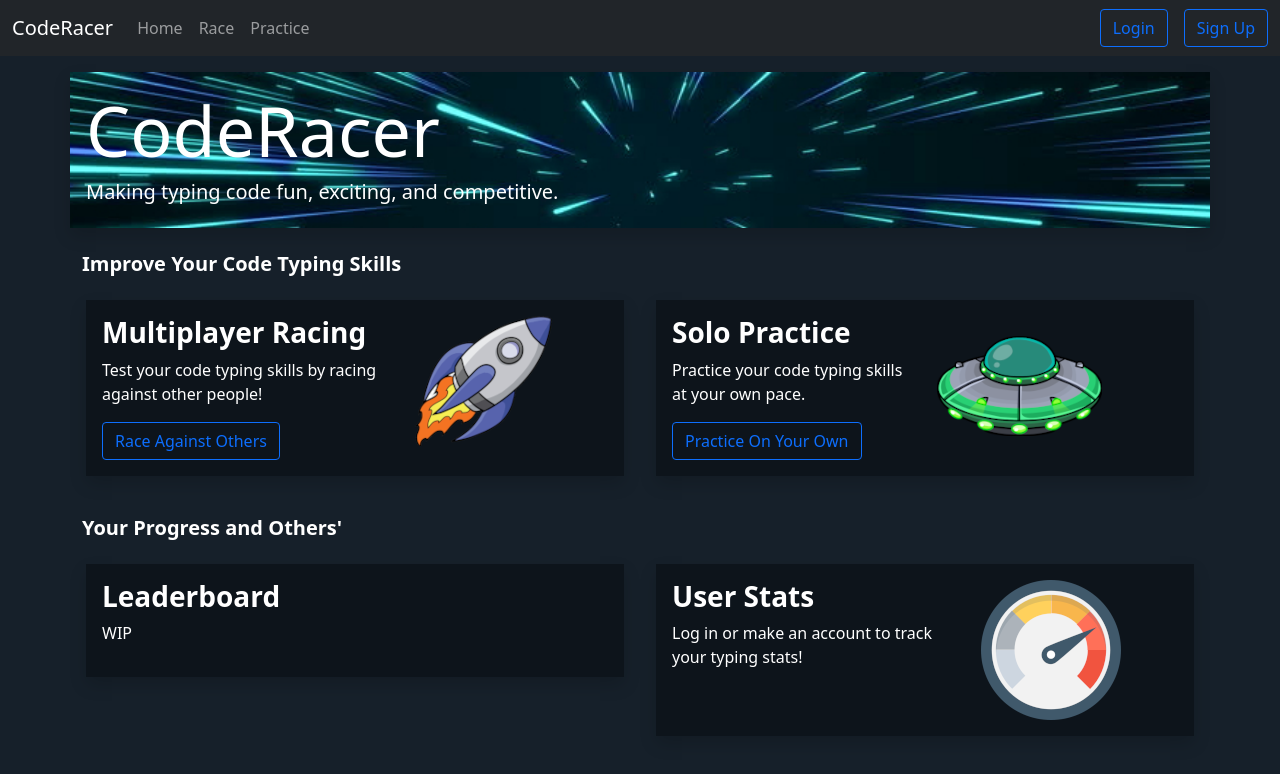
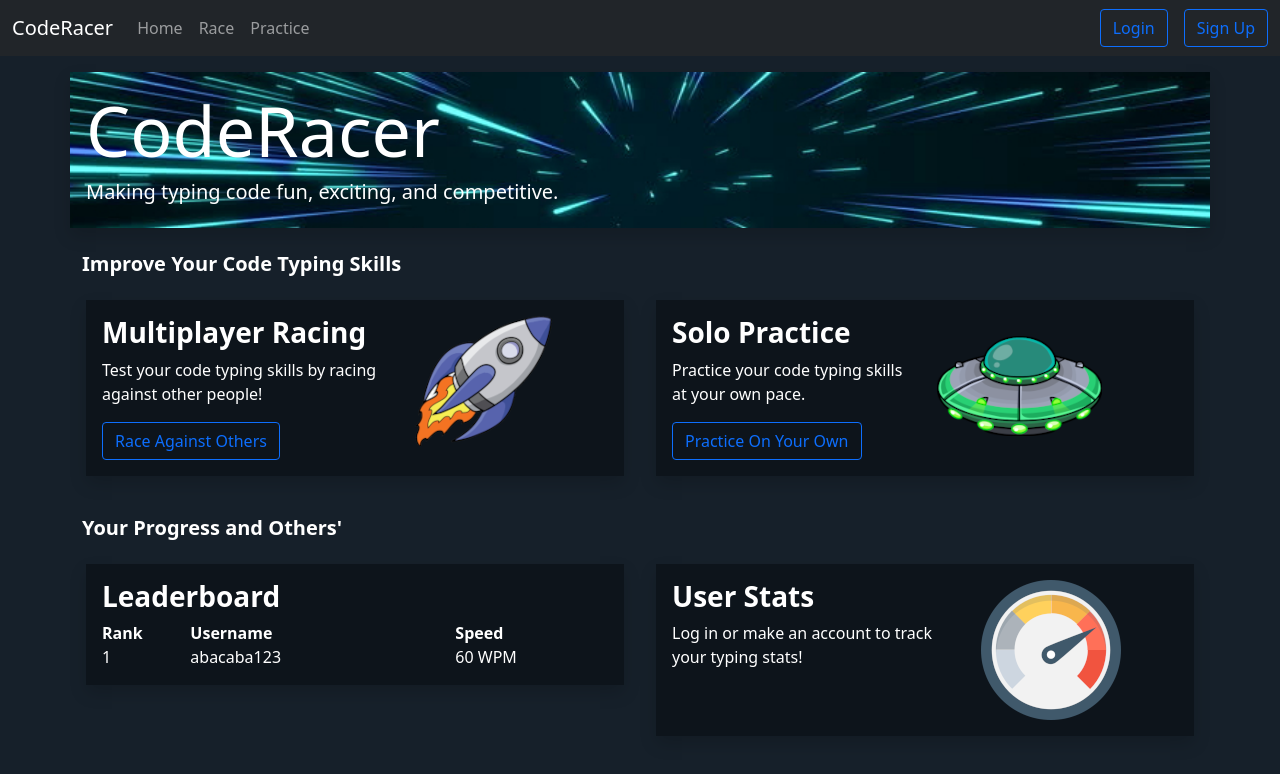
Before and after one commit to Graphcalibur/kfc-orbital-2021, a React (Create React App) app in the folder client/: page / in a window 1280 px wide. Shown: the top 774 px of the page. Built offline with nearby package versions, Linux system fonts and the light colour scheme; no server answers.

Commit message:
Added base for leaderboard

```diff
--- a/client/src/pages/Home/Home.jsx
+++ b/client/src/pages/Home/Home.jsx
@@ -5,12 +5,14 @@ import { Link } from "react-router-dom";
 import spaceship from "./images/spaceship.png";
 import ufo from "./images/ufo.png";
 import lightspeed from "./images/lightspeed.jpg";
+
 import ViewStats from "./components/ViewStats";
+import Leaderboard from "./components/Leaderboard";
 
 class Home extends Component {
   state = {
     user: null,
-    leaderboard: [],
+    leaderboard: [{ name: "abacaba123", speed: 60 }],
   };
 
   componentDidMount() {
@@ -23,6 +25,14 @@ class Home extends Component {
         this.setState({ user: new_curr_user });
       });
   }
+
+  getLeaderboard = () => {
+    const { leaderboard } = this.state;
+
+    if (leaderboard.length === 0) {
+      return;
+    }
+  };
 
   render() {
     return (
@@ -105,13 +115,7 @@ class Home extends Component {
 
           <Row className="justify-content-evenly">
             <Col md="6" className="p-3" fluid="sm">
-              <Container className="shadow p-3 box">
-                <h3 className="text">
-                  <b>Leaderboard</b>
-                </h3>
-
-                <p className="text">WIP</p>
-              </Container>
+              <Leaderboard leaderboard={this.state.leaderboard} />
             </Col>
 
             <Col md="6" className="p-3" fluid="sm">
--- /dev/null
+++ b/client/src/pages/Home/components/Leaderboard.jsx
@@ -0,0 +1,47 @@
+import React from "react";
+import { Col, Container, Row } from "react-bootstrap";
+import LeaderboardSpot from "./LeaderboardSpot";
+
+const Leaderboard = (props) => {
+  const { leaderboard } = props;
+
+  return (
+    <Container className="shadow p-3 box">
+      <h3 className="text">
+        <b>Leaderboard</b>
+      </h3>
+
+      {leaderboard.length === 0 ? (
+        <p className="text">
+          Looks like no one has done any races today. Perhaps you can snag the
+          top spot!
+        </p>
+      ) : (
+        <span>
+          <Row className="text">
+            <Col md="2">
+              <b>Rank</b>
+            </Col>
+            <Col md="6">
+              <b>Username</b>
+            </Col>
+            <Col md="4">
+              <b>Speed</b>
+            </Col>
+          </Row>
+
+          {leaderboard.map((spot, i) => (
+            <LeaderboardSpot
+              key={i}
+              rank={i + 1}
+              name={spot["name"]}
+              speed={spot["speed"]}
+            />
+          ))}
+        </span>
+      )}
+    </Container>
+  );
+};
+
+export default Leaderboard;
--- /dev/null
+++ b/client/src/pages/Home/components/LeaderboardSpot.jsx
@@ -0,0 +1,16 @@
+import React from "react";
+import { Col, Container, Row } from "react-bootstrap";
+
+const LeaderboardSpot = (props) => {
+  const { rank, name, speed } = props;
+
+  return (
+    <Row className="text">
+      <Col md="2">{rank}</Col>
+      <Col md="6">{name}</Col>
+      <Col md="4">{speed} WPM</Col>
+    </Row>
+  );
+};
+
+export default LeaderboardSpot;
```
